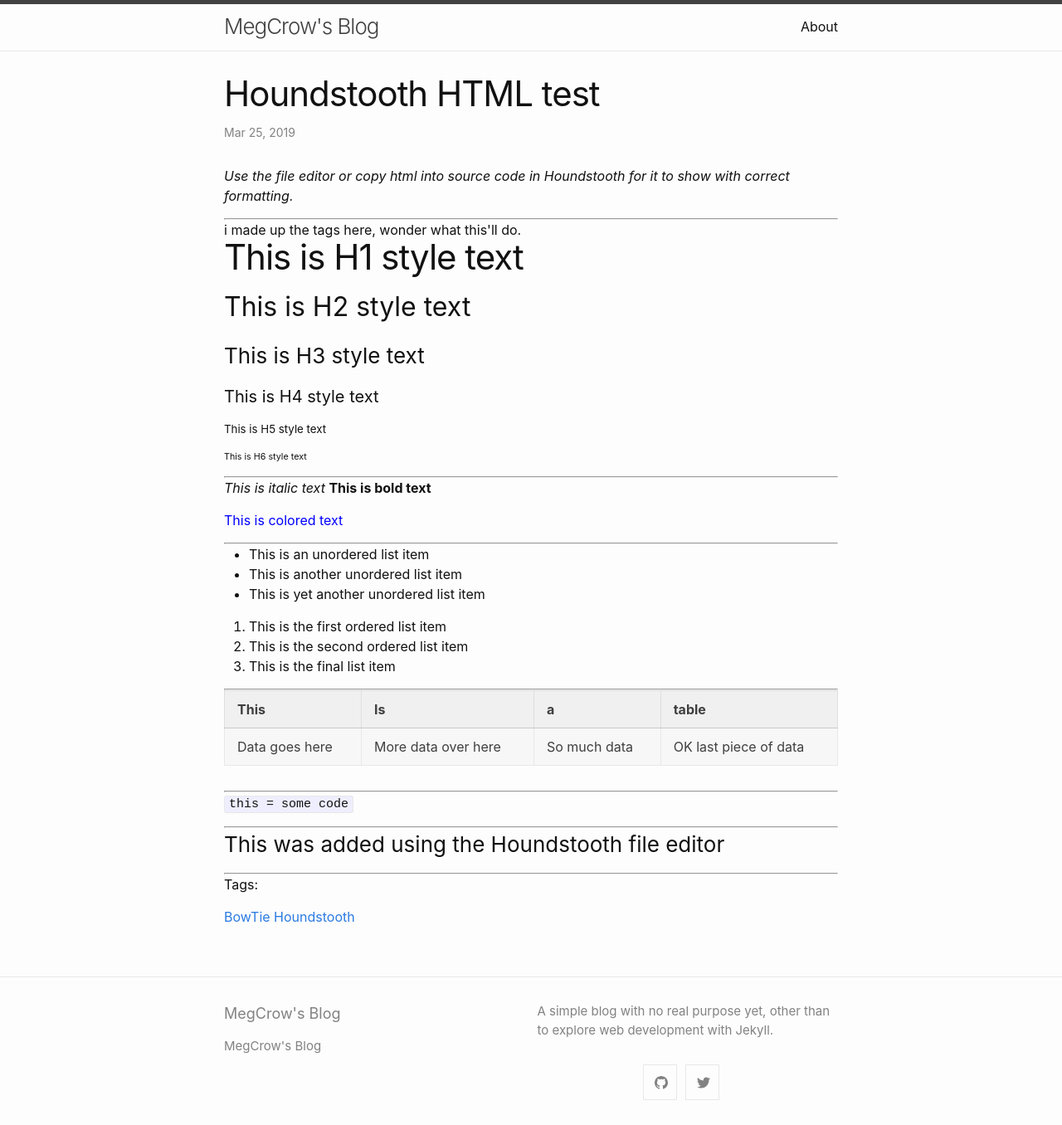
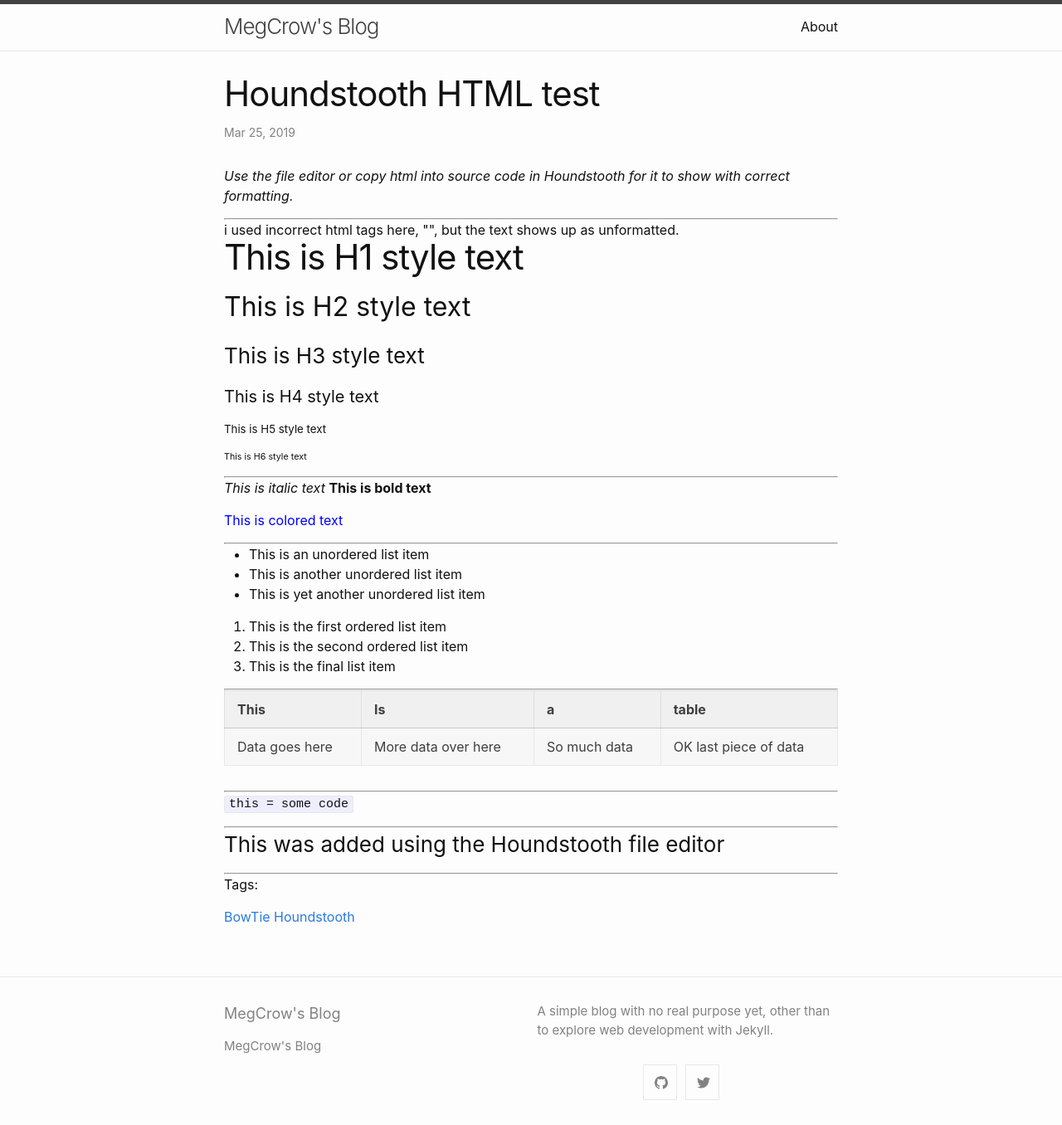
Before and after one commit to megcrow/megcrow-blog, a Jekyll site: the page built from _posts/2019-03-25-houndstooth-html-test.md, in a window 1280 px wide. Shown: the whole page at 83% size. Built offline with Jekyll 4.4.1, drawn with Linux system fonts in a browser that asks for light colours.

Commit message:
Use made up html tags in houndstooth-html-test post

```diff
--- a/_posts/2019-03-25-houndstooth-html-test.md
+++ b/_posts/2019-03-25-houndstooth-html-test.md
@@ -30,7 +30,7 @@ social:
 ---
 <p><i>Use the file editor or copy html into source code in Houndstooth for it to show with correct formatting.</i></p>
 <hr />
-<e3eewqa> i made up the tags here, wonder what this'll do.</e3eewqa>
+<thisisnotarealhtmltag> i used incorrect html tags here, "<thisisnotarealhtmltag></thisisnotarealhtmltag>", but the text shows up as unformatted. </thisisnotarealhtmltag>
 <h1>This is H1 style text</h1>
 <h2>This is H2 style text</h2>
 <h3>This is H3 style text</h3>
```
